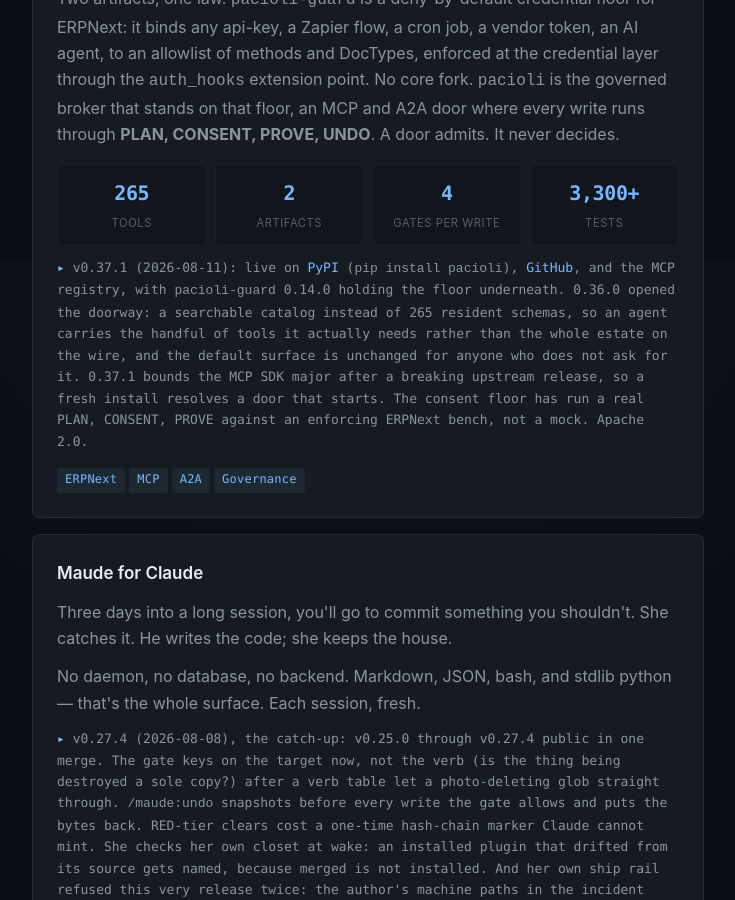
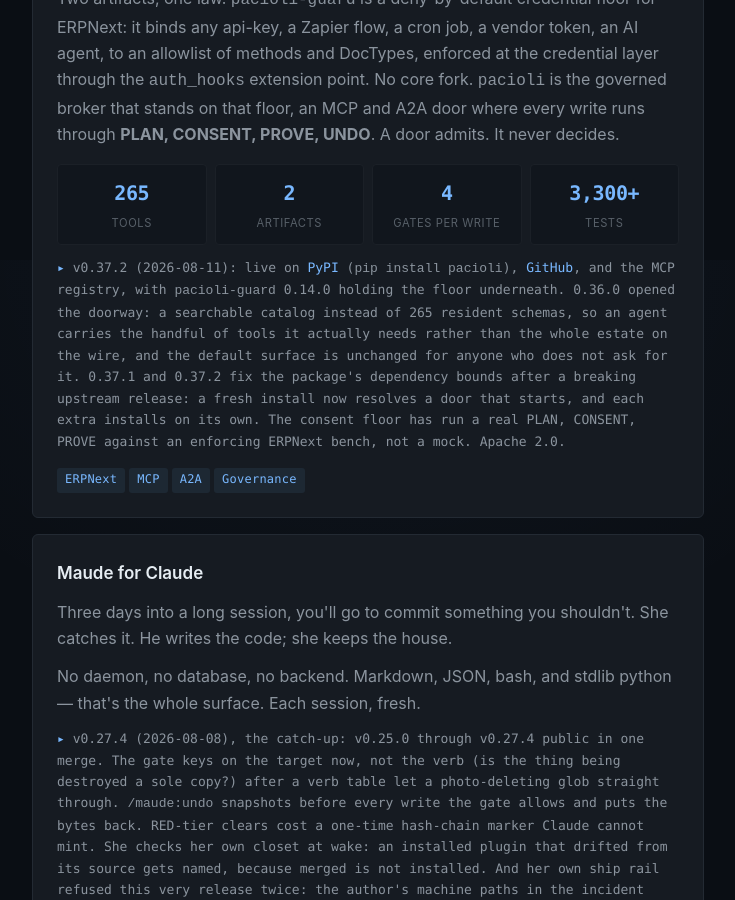
Before and after one commit to john-broadway/john-broadway.github.io, a Jekyll site: the page built from index.html, in a window 1280 px wide and 900 px high, scrolled down 2440 px. Shown: the whole window, without its empty margins (272-1007 px from the left). Built offline with Jekyll 4.4.1, drawn with Linux system fonts in a browser that asks for light colours.

Commit message:
card: pacioli 0.37.2 — both ends of the dependency range, and each extra installs alone
0.37.1 bounded the mcp ceiling. An adversarial review found it had left the floor wrong, left the
A2A extra unable to build its own door, and shipped a guard test that would have passed the
original bug. 0.37.2 is that fix.

```diff
--- a/index.html
+++ b/index.html
@@ -65,7 +65,7 @@
       <div class="stat"><div class="num">4</div><div class="label">gates per write</div></div>
       <div class="stat"><div class="num">3,300+</div><div class="label">tests</div></div>
     </div>
-    <p class="status">v0.37.1 (2026-08-11): live on <a href="https://pypi.org/project/pacioli/">PyPI</a> (<code>pip install pacioli</code>), <a href="https://github.com/john-broadway/pacioli">GitHub</a>, and the MCP registry, with <code>pacioli-guard</code> 0.14.0 holding the floor underneath. 0.36.0 opened the doorway: a searchable catalog instead of 265 resident schemas, so an agent carries the handful of tools it actually needs rather than the whole estate on the wire, and the default surface is unchanged for anyone who does not ask for it. 0.37.1 bounds the MCP SDK major after a breaking upstream release, so a fresh install resolves a door that starts. The consent floor has run a real PLAN, CONSENT, PROVE against an enforcing ERPNext bench, not a mock. Apache 2.0.</p>
+    <p class="status">v0.37.2 (2026-08-11): live on <a href="https://pypi.org/project/pacioli/">PyPI</a> (<code>pip install pacioli</code>), <a href="https://github.com/john-broadway/pacioli">GitHub</a>, and the MCP registry, with <code>pacioli-guard</code> 0.14.0 holding the floor underneath. 0.36.0 opened the doorway: a searchable catalog instead of 265 resident schemas, so an agent carries the handful of tools it actually needs rather than the whole estate on the wire, and the default surface is unchanged for anyone who does not ask for it. 0.37.1 and 0.37.2 fix the package's dependency bounds after a breaking upstream release: a fresh install now resolves a door that starts, and each extra installs on its own. The consent floor has run a real PLAN, CONSENT, PROVE against an enforcing ERPNext bench, not a mock. Apache 2.0.</p>
     <div class="tags"><span>ERPNext</span><span>MCP</span><span>A2A</span><span>Governance</span></div>
   </article>
 
```
